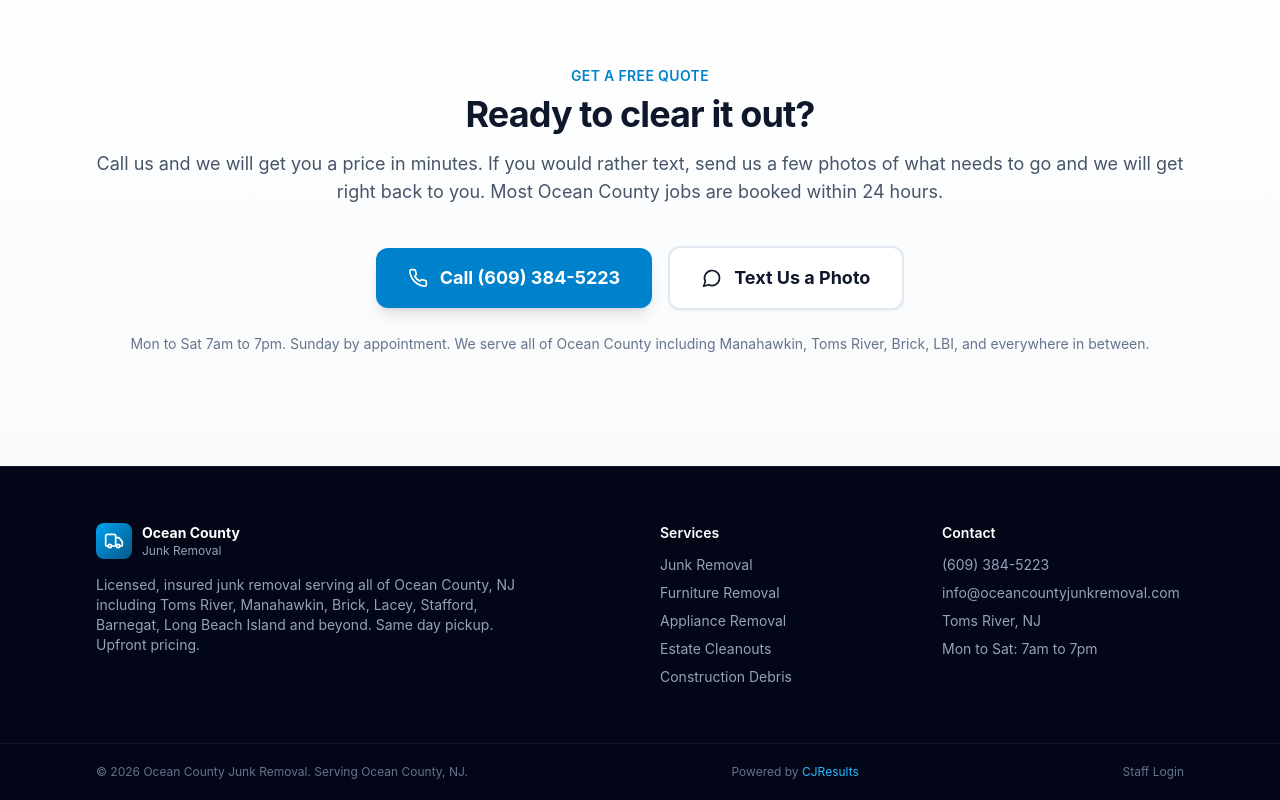
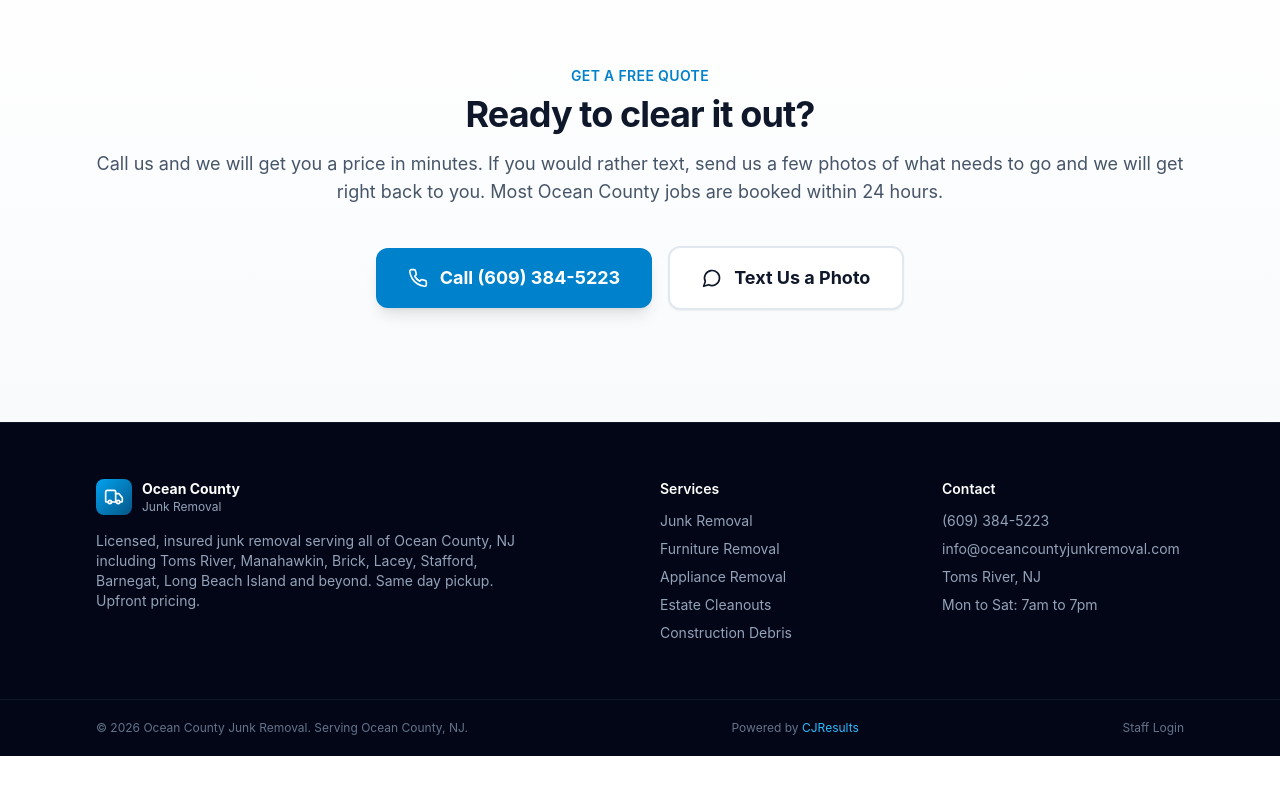
Before and after one commit to connorj0716/ocean-county-junk-removal, a Next.js app: page / in a window 1280 px wide. Shown: the part 3397-4197 px from the top of the page. After the commit the page ends 4153 px from the top, so only its background shows below. Built offline with nearby package versions, Linux system fonts and the light colour scheme.

Commit message:
remove hours line from contact section

```diff
--- a/components/site/Contact.tsx
+++ b/components/site/Contact.tsx
@@ -25,9 +25,6 @@ export default function Contact() {
             Text Us a Photo
           </a>
         </div>
-        <p className="mt-6 text-sm text-slate-500">
-          Mon to Sat 7am to 7pm. Sunday by appointment. We serve all of Ocean County including Manahawkin, Toms River, Brick, LBI, and everywhere in between.
-        </p>
       </div>
       </FadeIn>
     </section>
```
